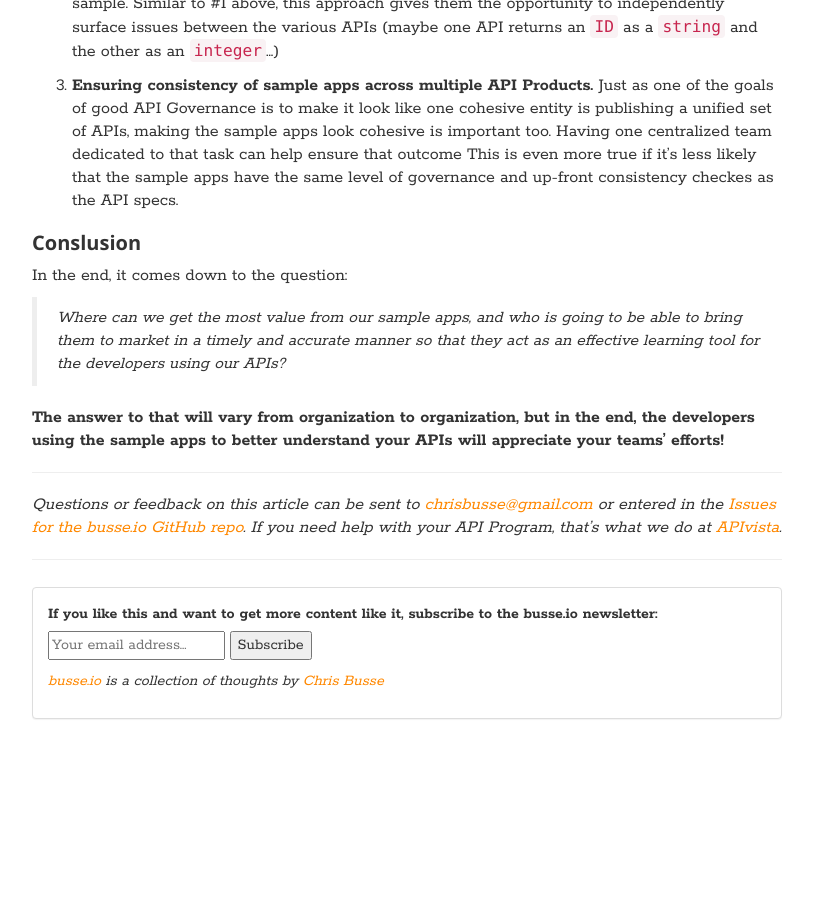
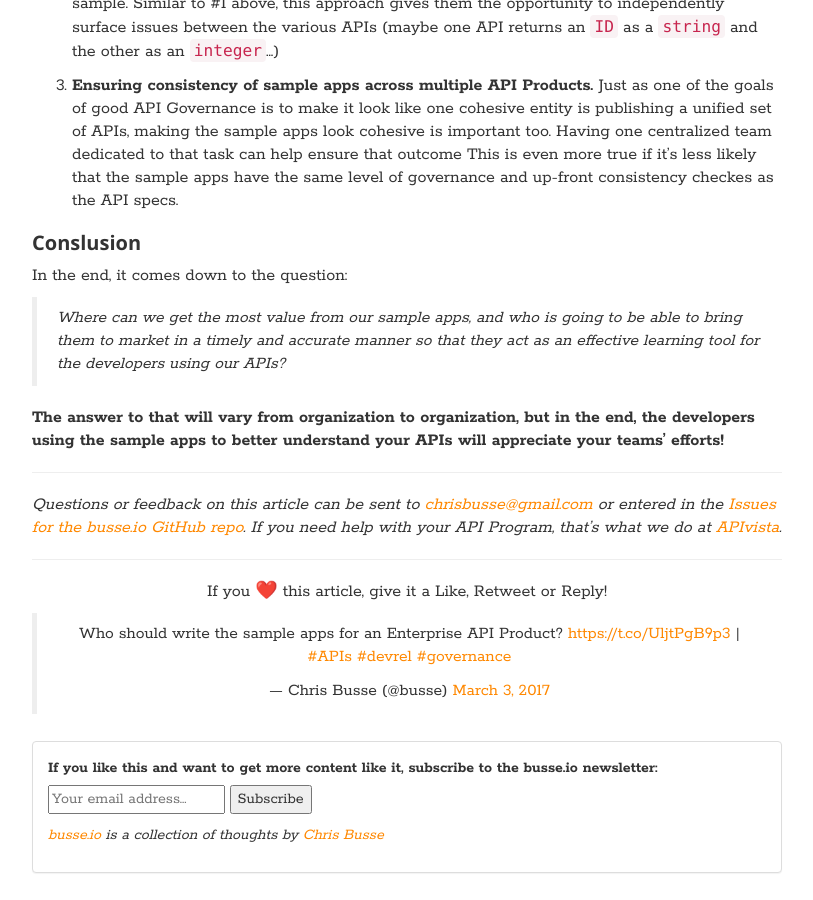
Before and after one commit to busse/busse-io, a Jekyll site: the page built from _articles/who-should-write-the-sample-apps-for-an-enterprise-api-product.md, in a window 1280 px wide and 900 px high, scrolled down 1379 px. Shown: the whole window, without its empty margins (233-1046 px from the left). Built offline with Jekyll 4.4.1, drawn with Linux system fonts in a browser that asks for light colours; nearby versions of some CDN libraries; emoji names are drawn with the system emoji font; comment, search, counter and statistics services are not loaded; before the commit the page ends 2125 px from its top, so only the background shows below that.

Commit message:
added embedded tweet to most recent post

```diff
--- a/_articles/who-should-write-the-sample-apps-for-an-enterprise-api-product.md
+++ b/_articles/who-should-write-the-sample-apps-for-an-enterprise-api-product.md
@@ -48,3 +48,10 @@ In the end, it comes down to the question:
 *Questions or feedback on this article can be sent to <a href="mailto:chrisbusse@gmail.com">chrisbusse@gmail.com</a> or entered in the <a href="https://github.com/busse/busse-io/issues">Issues for the busse.io GitHub repo</a>. If you need help with your API Program, that's what we do at <a href="http://apivista.com">APIvista</a>.*
 
 ---
+
+<p align="center">
+If you :heart: this article, give it a Like, Retweet or Reply!
+
+<blockquote class="twitter-tweet" data-lang="en" align="center"><p lang="en" dir="ltr">Who should write the sample apps for an Enterprise API Product? <a href="https://t.co/UljtPgB9p3">https://t.co/UljtPgB9p3</a> | <a href="https://twitter.com/hashtag/APIs?src=hash">#APIs</a> <a href="https://twitter.com/hashtag/devrel?src=hash">#devrel</a> <a href="https://twitter.com/hashtag/governance?src=hash">#governance</a></p>&mdash; Chris Busse (@busse) <a href="https://twitter.com/busse/status/837652745138102272">March 3, 2017</a></blockquote>
+<script async src="//platform.twitter.com/widgets.js" charset="utf-8"></script>
+</p>
```
